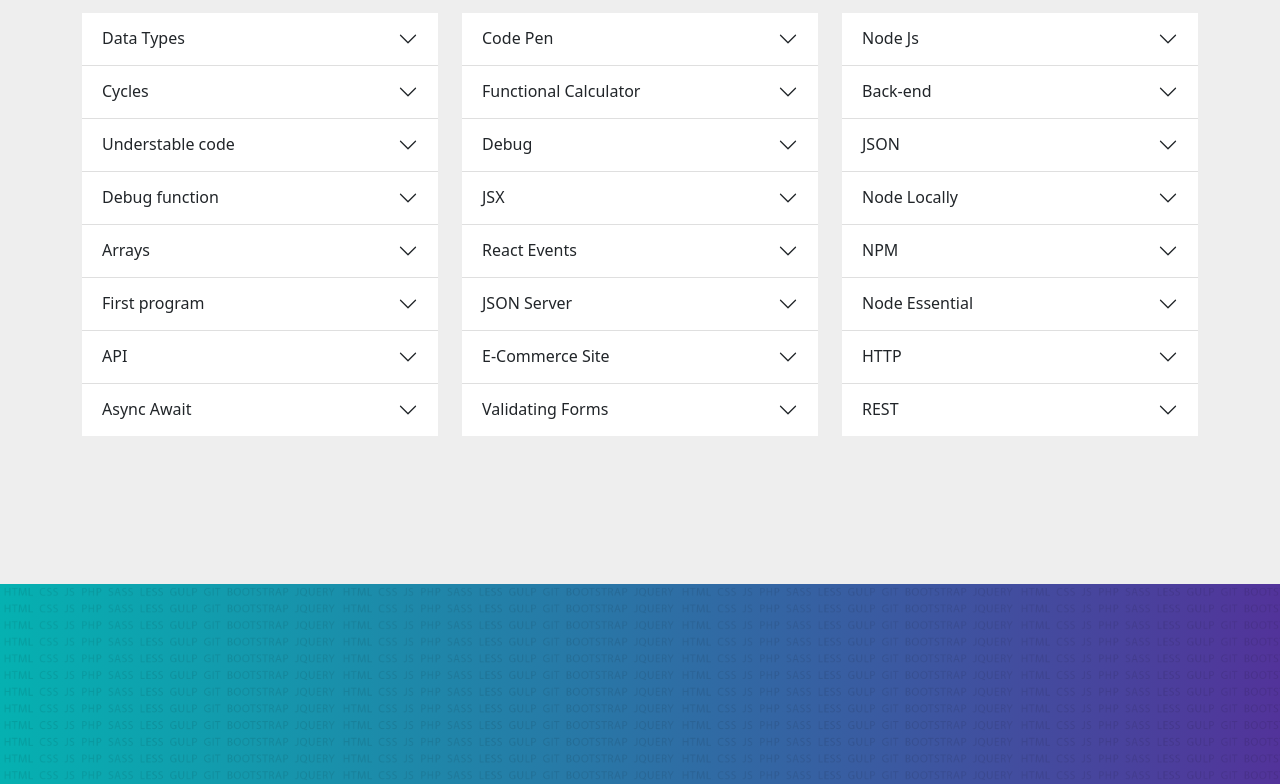
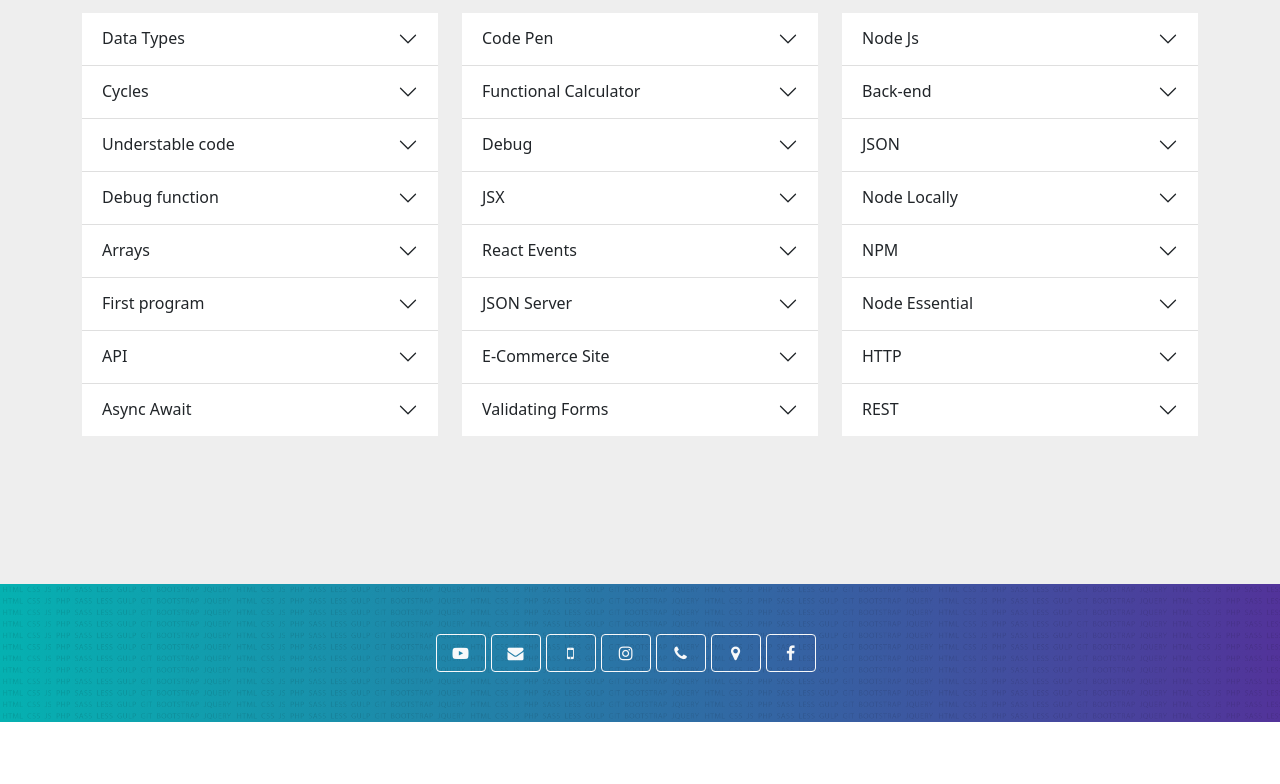
Before and after one commit to ovdekris/bootstrapLayout, a plain HTML site: page index.html in a window 1280 px wide. Shown: the part 2263-3047 px from the top of the page. After the commit the page ends 2985 px from the top, so only its background shows below. Drawn offline with Linux system fonts and the light colour scheme.

Commit message:
Create section footer and styling it

```diff
--- a/css/style.css
+++ b/css/style.css
@@ -3,7 +3,7 @@
     --color2: #52339a;
 }
 
-header,section,footer{
+header,section{
     padding: 100px 0;
 }
 header{
@@ -96,3 +96,14 @@
     padding: 50px;
     border: 3px solid var(--color1);
 }
+.container__icons{
+    display: flex;
+    justify-content: center;
+}
+.container__icons a{
+  width: 50px;
+    margin-right: 5px;
+}
+footer{
+    padding: 50px 0;
+}
--- a/index.html
+++ b/index.html
@@ -388,8 +388,19 @@
         </div>
     </div>
 </section>
+
 <footer id="footer">
-
+  <div class="container">
+      <div class="row col-12 text-center container__icons">
+          <a href="" class="btn btn-outline-light "> <i class="icon-youtube-play"></i></a>
+          <a href="" class="btn btn-outline-light "> <i class="icon-mail-alt"></i></a>
+          <a href="" class="btn btn-outline-light "> <i class="icon-mobile"></i></a>
+          <a href="" class="btn btn-outline-light "> <i class="icon-instagram "></i></a>
+          <a href="" class="btn btn-outline-light "> <i class="icon-phone"></i></a>
+          <a href="" class="btn btn-outline-light "> <i class="icon-location"></i></a>
+          <a href="" class="btn btn-outline-light "> <i class="icon-facebook"></i></a>
+      </div>
+  </div>
 </footer>
 <script src="js/bootstrap.bundle.min.js"></script>
 </body>
```
